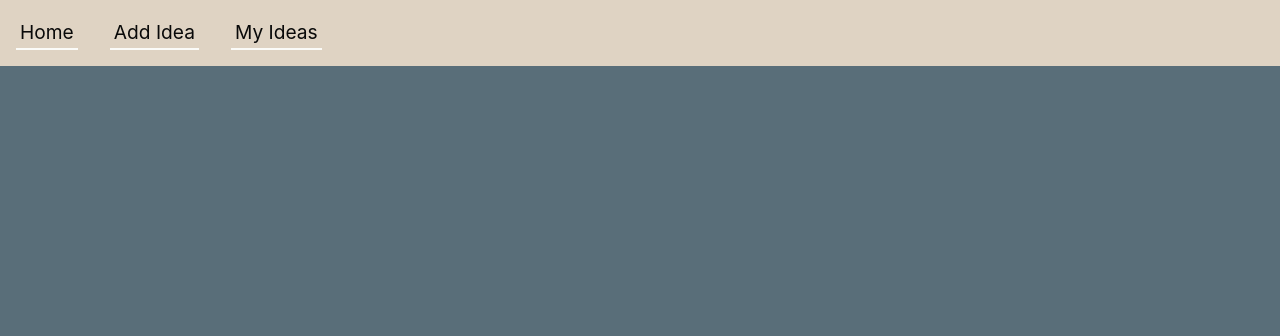
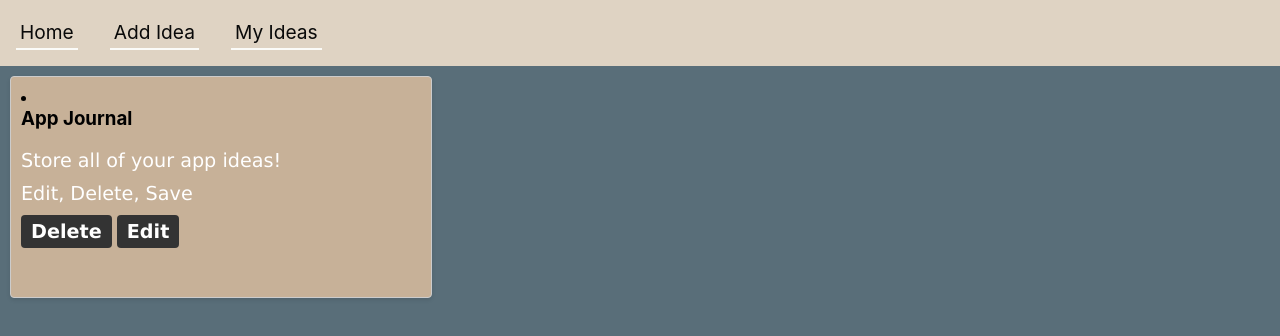
Before and after one commit to heather-tech/APP-JOURNAL, a React (Create React App) app: page /ideas in a window 1280 px wide. Shown: the top 336 px of the page. Built offline with nearby package versions, Linux system fonts and the light colour scheme; data requests are answered from the project's data file.

Commit message:
fully functional
small changes still need made for aesthetics.

```diff
--- a/db.json
+++ b/db.json
@@ -3,7 +3,8 @@
     {
       "title": "App Journal",
       "description": "Store all of your app ideas!",
-      "id": 1
+      "func": "Edit, Delete, Save",
+      "id": 2
     }
   ]
 }
--- a/src/App.js
+++ b/src/App.js
@@ -10,7 +10,7 @@ function App() {
   const [ideas, setIdeas] = useState([]);
 
   useEffect(() => {
-    fetch("http://localhost:3001/ideas")
+    fetch("http://localhost:8000/ideas")
       .then(r => r.json())
       .then(data => setIdeas(data))
   }, []);
@@ -19,10 +19,26 @@ function App() {
     setIdeas([...ideas, idea]);
   };
 
-  const deleteIdea = (id) => {
-    const updatedIdeas = ideas.filter(idea => idea.id !== id);
-    setIdeas(updatedIdeas);
+  const deleteIdea = async (id) => {
+    try {
+      const response = await fetch(`http://localhost:8000/ideas/${id}`, {
+        method: 'DELETE',
+      });
+
+      if (response.ok) {
+        const updatedIdeas = ideas.filter((idea) => idea.id !== id);
+        setIdeas(updatedIdeas);
+      } else {
+        console.error('Failed to delete idea', response.status);
+      }
+    } catch (error) {
+      console.error('Error deleting idea', error);
+    }
   };
+  // (id) => {
+  //   const updatedIdeas = ideas.filter(idea => idea.id !== id);
+  //   setIdeas(updatedIdeas);
+
 
   const editIdea = (id, updatedIdea) => {
     const updatedIdeas = ideas.map(idea =>
@@ -32,15 +48,16 @@ function App() {
   };
 
 
+
   return (
     <div>
       <NavBar />
-      {/* <IdeaForm addIdea={addIdea} /> */}
-      {/* <IdeaList ideas={ideas} deleteIdea={deleteIdea} editIdea={editIdea} /> */}
+
+
       <Routes>
         <Route path="/" element={<Home />} />
         <Route path="/ideas/new" element={<IdeaForm />} />
-        <Route path="/ideas" element={<IdeaList />} />
+        <Route path="/ideas" element={<IdeaList ideas={ideas} deleteIdea={deleteIdea} editIdea={editIdea} />} />
       </Routes>
 
     </div>
--- a/src/Idea.js
+++ b/src/Idea.js
@@ -10,7 +10,7 @@ const Idea = ({ idea, deleteIdea, editIdea }) => {
 
   const handleEdit = (e) => {
     e.preventDefault();
-    editIdea(idea.id, { title, description });
+    editIdea(idea.id, { title, description, func });
     setIsEditing(false);
   };
 
@@ -44,6 +44,7 @@ const Idea = ({ idea, deleteIdea, editIdea }) => {
     <li>
       <h3>{idea.title}</h3>
       <p>{idea.description}</p>
+      <p>{idea.func}</p>
       <button onClick={() => deleteIdea(idea.id)}>Delete</button>
       <button onClick={() => setIsEditing(true)}>Edit</button>
     </li>
--- a/src/IdeaForm.js
+++ b/src/IdeaForm.js
@@ -6,9 +6,10 @@ const IdeaForm = ({ addIdea }) => {
   const [description, setDescription] = useState('');
   const [func, setFunc] = useState('');
 
+
   const handleSubmit = (e) => {
     e.preventDefault();
-    fetch('http://localhost:3001/ideas', {
+    fetch('http://localhost:8000/ideas', {
       method: 'POST',
       headers: {'Content-Type': 'application/json',},
       body: JSON.stringify({ title:title, description:description, func:func }),
@@ -47,9 +48,11 @@ const IdeaForm = ({ addIdea }) => {
         placeholder="Functionalities"
         value={func}
         onChange={(e) => setFunc(e.target.value)}
+
       />
-      <input type="submit" />
-      {/* <button type='submit' >Add Idea</button> */}
+
+      <button type="submit">Add Idea</button>
+
     </form>
   );
 };
--- a/src/IdeaList.js
+++ b/src/IdeaList.js
@@ -5,16 +5,18 @@ const IdeaList = ({ideas, deleteIdea, editIdea}) => {
 
   return (
     <div>
-      {ideas && ideas.map((idea) => {
+      {ideas.map((idea) => {
         return(
 
-        <Idea
-
-          key={idea.id}
-          idea={idea}
-          deleteIdea={deleteIdea}
-          editIdea={editIdea}
-          />
+          <div className="idea-card">
+            <Idea
+              key={idea.id}
+              idea={idea}
+              deleteIdea={() => deleteIdea(idea.id)}
+              // deleteIdea={deleteIdea}
+              editIdea={editIdea}
+            />
+          </div>
 
         );
       })}
--- a/src/index.css
+++ b/src/index.css
@@ -63,6 +63,40 @@ form > textarea {
   width: 50%
 }
 
+.idea-card {
+  width: 400px;
+  height: 200px;
+  border: 1px solid #ccc;
+  padding: 10px;
+  margin: 10px;
+  background-color: #c7b198;
+  box-shadow: 0px 2px 4px rgba(0, 0, 0, 0.1);
+  border-radius: 4px;
+}
+
+.idea-card h3 {
+  margin-top: 0;
+}
+
+.idea-card p {
+  margin: 10px 0;
+}
+
+.idea-card button {
+  background-color: #333;
+  color: #fff;
+  border: none;
+  padding: 5px 10px;
+  margin-right: 5px;
+  cursor: pointer;
+  border-radius: 4px;
+}
+
+.idea-list {
+  display: flex;
+  flex-wrap: wrap;
+}
+
 
 /*
 color palette
```
Also changed, not shown: src/App.css (+1 -9 lines), 1 other file (tests, documents, lock files or other folders).
